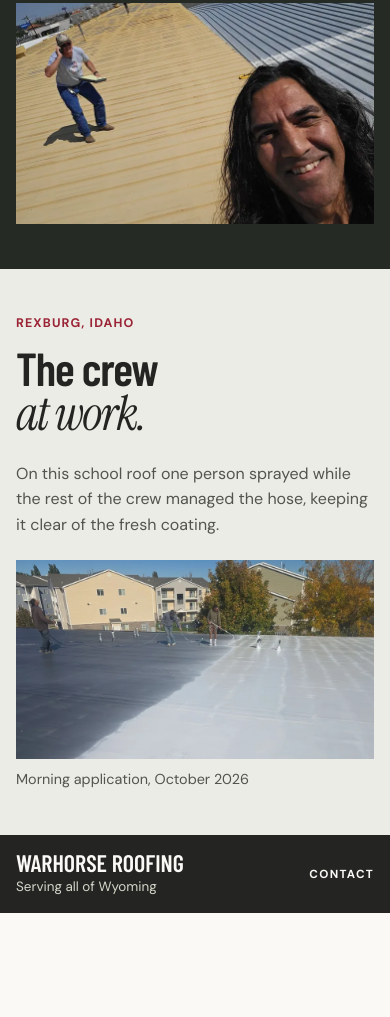
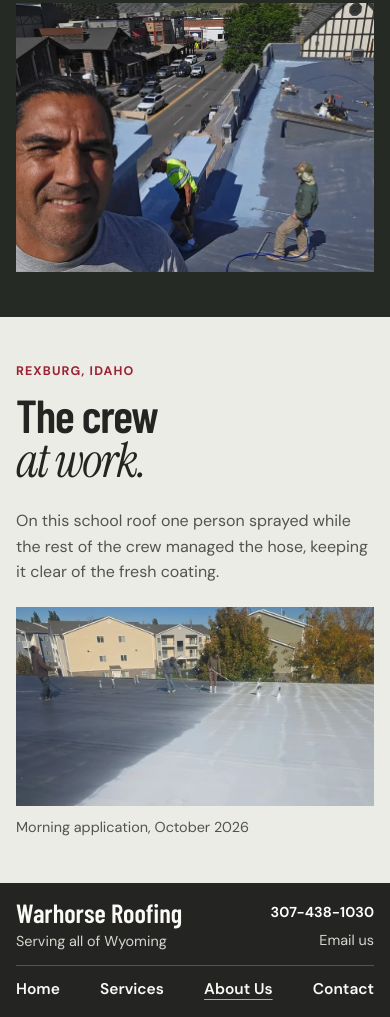
Before and after one commit to TylerWolfley/warhorse-roofing, a plain HTML site: page about/index.html in a window 390 px wide. Shown: the part 1043-2060 px from the top of the page. Before the commit the page ends 1956 px from the top, so only its background shows below. Drawn offline with Linux system fonts and the light colour scheme.

Commit message:
Use Wade’s Jackson portrait and add a compact four-page footer directory

```diff
--- a/about/index.html
+++ b/about/index.html
@@ -11,7 +11,7 @@
   <link rel="icon" href="../assets/horse-head-32.png" type="image/png" sizes="32x32">
   <link rel="apple-touch-icon" sizes="180x180" href="../assets/horse-head-touch.png">
   <link rel="preload" href="../assets/fonts/barlow-condensed-semibold.ttf" as="font" type="font/ttf" crossorigin>
-  <link rel="stylesheet" href="../styles.css">
+  <link rel="stylesheet" href="../styles.css?v=footer-directory">
   <link rel="stylesheet" href="../assets/editorial.css?v=roofing-pages">
   <link rel="stylesheet" href="../assets/field-photos.css">
   <script src="../site-config.js" defer></script>
@@ -51,7 +51,7 @@
       <h2 id="owner-title">Our <em>owner.</em></h2>
       <p>Wade spent decades in construction and roofing before he started Warhorse Roofing. As a veteran and business owner, he also wants to help other veterans start companies of their own.</p>
     </div>
-    <figure class="field-photo"><a href="../assets/field/wade-on-metal.webp" data-view-photo><img src="../assets/field/wade-on-metal.webp" srcset="../assets/field/wade-on-metal-720.webp 720w, ../assets/field/wade-on-metal.webp 1440w" sizes="(max-width: 680px) 92vw, (min-width: 1530px) 690px, 47vw" width="1440" height="1080" loading="lazy" alt="Wade smiles for a photo on a ribbed metal roof, with a coworker farther up the slope."></a></figure>
+    <figure class="field-photo"><a href="../assets/field/jackson-perimeter.webp" data-view-photo><img src="../assets/field/jackson-perimeter.webp" srcset="../assets/field/jackson-perimeter-720.webp 720w, ../assets/field/jackson-perimeter.webp 1440w" sizes="(max-width: 680px) 92vw, (min-width: 1530px) 690px, 47vw" width="1440" height="1080" loading="lazy" alt="Wade smiling on a roof in downtown Jackson with two crew members working behind him."></a></figure>
   </div></section>
   <section class="crew-story" id="crew"><div class="wrap">
     <div class="spread-intro"><div><p class="folio-label">Rexburg, Idaho</p><h2>The crew <em>at work.</em></h2></div><div class="spread-summary"><p>On this school roof one person sprayed while the rest of the crew managed the hose, keeping it clear of the fresh coating.</p></div></div>
@@ -60,7 +60,22 @@
 </main>
 
   <footer class="brand-footer" id="estimate">
-    <div class="wrap footer-inner"><a class="footer-name" href="../">Warhorse Roofing</a><p>Serving all of Wyoming</p><a class="footer-contact" href="../contact/">Contact</a></div>
+    <div class="wrap footer-inner">
+      <div class="footer-brand">
+        <a class="footer-name" href="../">Warhorse Roofing</a>
+        <p>Serving all of Wyoming</p>
+      </div>
+      <nav class="footer-nav" aria-label="Footer navigation">
+        <a href="../">Home</a>
+        <a href="../services/">Services</a>
+        <a href="../about/" aria-current="page">About Us</a>
+        <a href="../contact/">Contact</a>
+      </nav>
+      <div class="footer-reach">
+        <a class="footer-phone" href="tel:+13074381030">307-438-1030</a>
+        <a href="mailto:wade.lebeau@warhorse-roofing.com">Email us</a>
+      </div>
+    </div>
   </footer>
 </body>
 </html>
--- a/styles.css
+++ b/styles.css
@@ -47,7 +47,7 @@ figcaption { font-size: .88rem; color: var(--muted); line-height: 1.5; }
 .wrap { width: min(calc(100% - clamp(2rem,8vw,9rem)),88rem); margin-inline: auto; }
 .section,.owner-intro,.crew-gallery { padding-block: clamp(2.75rem,6vw,6rem); }
 .tint,.paper,.wash { background: var(--pale); }
-.kicker,.hero-origin,.footer-contact { font-size: .73rem; font-weight: 700; letter-spacing: .11em; line-height: 1.45; text-transform: uppercase; }
+.kicker,.hero-origin { font-size: .73rem; font-weight: 700; letter-spacing: .11em; line-height: 1.45; text-transform: uppercase; }
 .kicker { margin-bottom: .8rem; color: var(--accent); }
 .lead { font-size: clamp(1.05rem,1.45vw,1.32rem); line-height: 1.55; max-width: 53ch; }
 .page-intro { padding-block: clamp(2.8rem,6.2vw,6.4rem); border-bottom: 1px solid var(--line); }
@@ -62,7 +62,7 @@ figcaption { font-size: .88rem; color: var(--muted); line-height: 1.5; }
 .brand img { width: 100%; }
 .primary-nav,.header-actions,.actions,.inline-links { display: flex; align-items: center; }
 .primary-nav { gap: clamp(1rem,2.5vw,2.5rem); }
-.primary-nav a,.call-link,.footer-contact { text-decoration: none; }
+.primary-nav a,.call-link { text-decoration: none; }
 .primary-nav a,.call-link { display: inline-flex; align-items:center; min-height: 44px; font-weight: 650; font-size: .92rem; white-space: nowrap; }
 .primary-nav a[aria-current] { box-shadow: inset 0 -2px var(--accent); }
 .header-actions { justify-content: flex-end; gap: clamp(.8rem,2.1vw,2rem); }
@@ -116,11 +116,40 @@ figcaption { font-size: .88rem; color: var(--muted); line-height: 1.5; }
 .photo-essay { display:grid; grid-template-columns:1.25fr 1fr; align-items:start; gap:clamp(1rem,3vw,3rem); }
 .photo-essay img,.detail-feature img,.extra-photos img { width:100%; }
 .brand-footer { background: var(--ink); color: var(--paper); }
-.footer-inner { min-height: 4.85rem; display: flex; align-items: center; gap: 1.75rem; padding-block: .8rem; }
-.footer-name { text-decoration: none; text-transform: uppercase; font-size: 1.8rem; }
-.footer-inner p { font-size: .84rem; color: #d6d6cb; }
-.footer-contact { margin-left: auto; display:inline-flex; align-items:center; min-height: 44px; }
-.brand-footer a:hover { color: white; text-decoration: underline; }
+.footer-inner {
+  display: grid;
+  grid-template-columns: minmax(0, 1fr) auto minmax(0, 1fr);
+  align-items: center;
+  gap: clamp(1.25rem, 4vw, 4rem);
+  padding-block: 1.15rem;
+}
+.footer-brand { display: grid; justify-items: start; gap: .2rem; }
+.footer-name { color: var(--paper); font-size: 1.65rem; text-decoration: none; }
+.footer-brand p, .footer-reach { color: #d5d7cf; font-size: .9rem; }
+.footer-nav { display: flex; flex-wrap: wrap; gap: 0 clamp(.9rem, 2vw, 2rem); }
+.footer-nav a, .footer-reach a {
+  display: inline-flex; align-items: center; min-height: 28px;
+  text-decoration: none; text-underline-offset: .3em;
+}
+.footer-nav a { min-height: 44px; font-size: .97rem; font-weight: 600; }
+.footer-nav a[aria-current], .brand-footer a:hover { text-decoration: underline; }
+.footer-nav a[aria-current] { text-decoration-color: #d99aa3; }
+.brand-footer a:hover, .footer-phone { color: white; }
+.footer-reach { display: grid; justify-items: end; justify-self: end; }
+.footer-phone { font-weight: 650; font-variant-numeric: tabular-nums; white-space: nowrap; }
+.brand-footer a:focus-visible { outline-color: #f1b4bf; }
+@media(max-width:760px) {
+  .footer-inner {
+    grid-template-columns: minmax(0,1fr) auto;
+    gap: .65rem 1rem; padding-block: .95rem .35rem;
+  }
+  .footer-brand { grid-area: 1 / 1; }
+  .footer-reach { grid-area: 1 / 2; }
+  .footer-nav {
+    grid-column: 1 / -1; justify-content: space-between;
+    border-top: 1px solid #53564f; padding-top: .15rem;
+  }
+}
 @media(max-width:840px) {
   .header-inner { grid-template-columns: 1fr auto; gap: 0 .6rem; min-height: 4.4rem; }
   .brand { width: 6.5rem; }
@@ -153,10 +182,6 @@ figcaption { font-size: .88rem; color: var(--muted); line-height: 1.5; }
   .system-section,.home-company,.owner-intro,.clinic-layout,.detail-feature,.photo-essay { grid-template-columns:1fr; gap:1.7rem; }
   .case-title,.crew-intro { align-items:flex-start; flex-direction:column; gap:.2rem; }
   .proof-pair,.crew-pair { grid-template-columns:1fr; gap:1.5rem; }
-  .footer-inner { display:grid; grid-template-columns:1fr auto; gap:0 .6rem; padding-block:1rem; }
-  .footer-name { font-size:1.5rem; }
-  .footer-inner p { grid-column:1; grid-row:2; }
-  .footer-contact { grid-column:2; grid-row:1/3; }
 }
 @media(max-width:410px) {
   .brand { width:clamp(4.35rem,21.5vw,5.5rem); }
@@ -394,3 +419,5 @@ figcaption { font-size: .88rem; color: var(--muted); line-height: 1.5; }
 @media (max-width: 480px) {
   .assessment-contact-fields { grid-template-columns: 1fr; }
 }
+
+.field-owner-inner .field-photo img { aspect-ratio: 4 / 3; }
```
Also changed, not shown: contact/index.html (+17 -2 lines), index.html (+17 -2 lines), services/index.html (+17 -2 lines).
